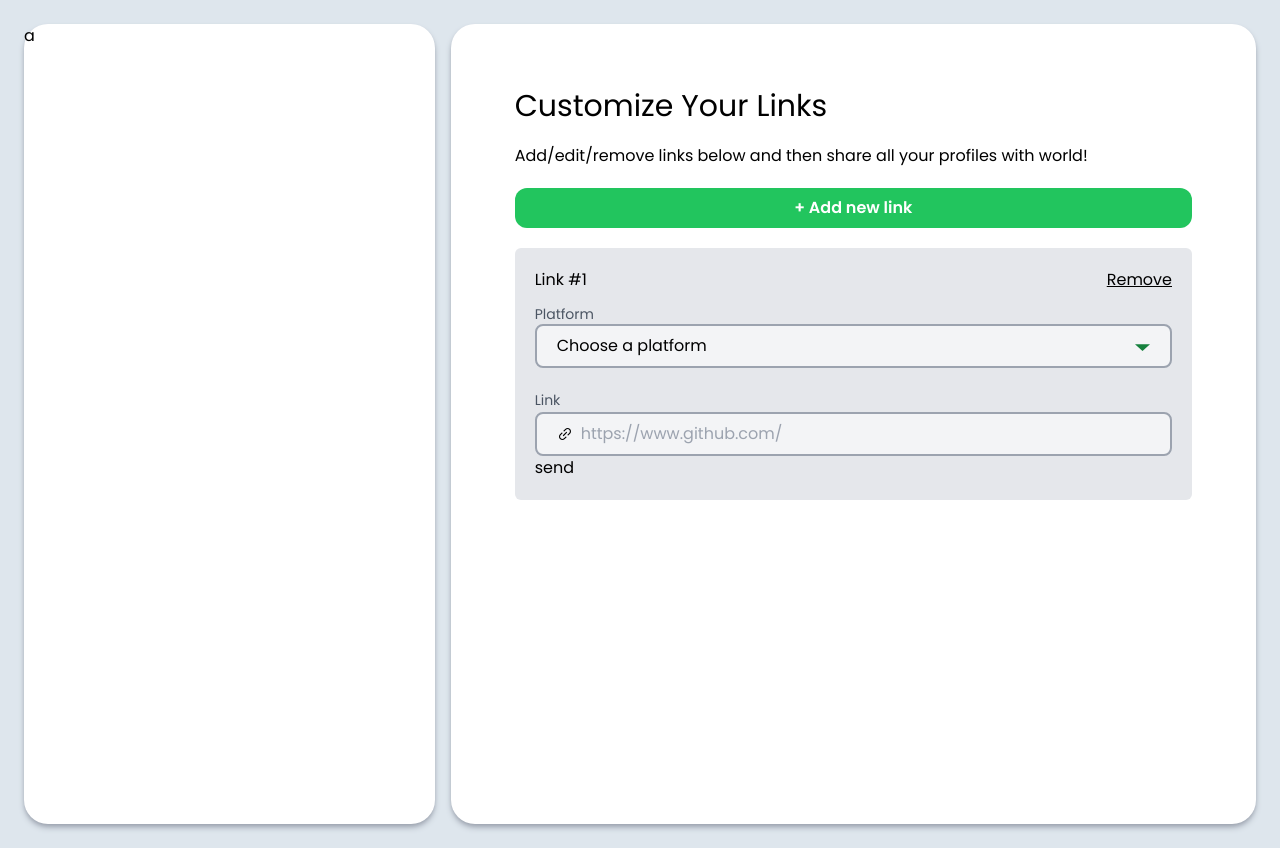
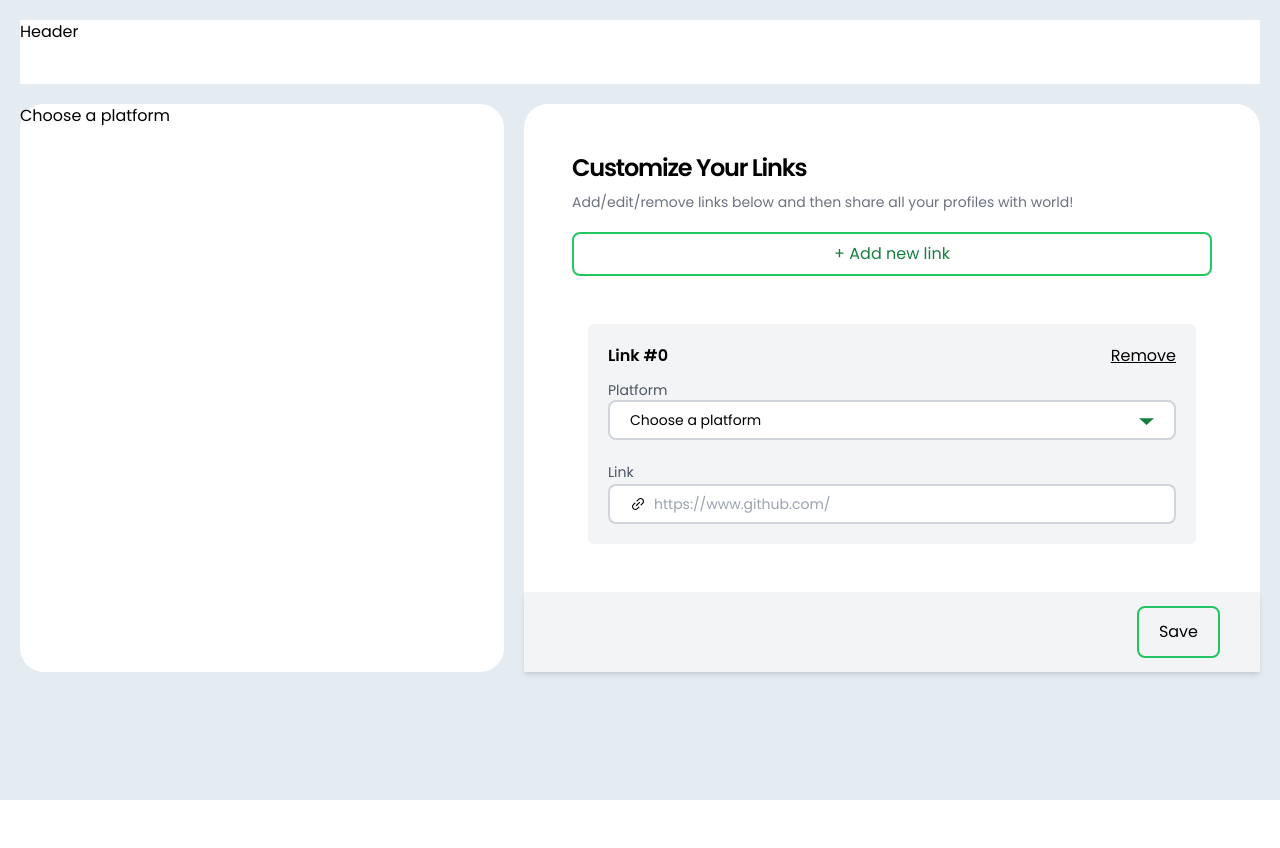
Before and after one commit to tayfunario/link-sharing-app, a Next.js app: page / in a window 1280 px wide. After the commit the page ends 800 px from the top, so only its background shows below. Built offline with nearby package versions, Linux system fonts and the light colour scheme.

Commit message:
some CRUD stuff

```diff
--- a/components/Dashboard.tsx
+++ b/components/Dashboard.tsx
@@ -1,20 +1,81 @@
+import { useState, useEffect } from "react";
 import Linkbox from "./Linkbox";
+import { BsYoutube, BsFacebook, BsInstagram } from "react-icons/bs";
+import { AiFillGithub, AiOutlineTwitter, AiOutlineLink } from "react-icons/ai";
+import { LinkProps } from "../pages";
 
+interface DashboardProps {
+  links: LinkProps[];
+  overrideLinks: (newLinks: LinkProps[]) => void;
+}
 
+export const Dashboard = ({ links, overrideLinks }: DashboardProps) => {
+  const [stagingLinks, setStagingLinks] = useState<LinkProps[]>(links);
+  useEffect(() => {
+    setStagingLinks(links);
+  }, []);
 
-export const Dashboard = () => {
+  const addLink = () => {
+    setStagingLinks([
+      ...stagingLinks,
+      {
+        id: stagingLinks.length,
+        platform: "Choose a platform",
+        url: "",
+        icon: null,
+      },
+    ]);
+  };
+
+  const updateUrl = (index: number, url: string) => {
+    const newLinks = [...stagingLinks];
+    newLinks[index].url = url;
+    setStagingLinks(newLinks);
+  };
+
+  const updatePlatform = (index: number, platform: string) => {
+    const newLinks = [...stagingLinks];
+    newLinks[index].platform = platform;
+    setStagingLinks(newLinks);
+  };
 
   return (
-    <div className="grow h-screen p-16 bg-white rounded-3xl shadow-md shadow-gray-400">
-      <h3 className="text-3xl mb-5 font-normal">Customize Your Links</h3>
-      <p>
-        Add/edit/remove links below and then share all your profiles with world!
-      </p>
-      <button className="bg-green-500 text-white font-semibold w-full py-2 my-5 rounded-xl">
-        + Add new link
-      </button>
+    <div className="relative pb-32 col-span-3 rounded-3xl bg-white">
+      <div className="p-12">
+        <h3 className="text-2xl mb-2 font-semibold tracking-tighter">
+          Customize Your Links
+        </h3>
+        <p className="text-sm text-gray-500">
+          Add/edit/remove links below and then share all your profiles with
+          world!
+        </p>
+        <button
+          className="text-green-700 font-normal w-full py-2 mt-5 rounded-lg border-2 border-green-500"
+          onClick={addLink}
+        >
+          + Add new link
+        </button>
+      </div>
 
-      <Linkbox index={1} />
+      <div className="flex flex-col gap-y-10 px-16">
+        {stagingLinks.map((link, index) => (
+          <Linkbox
+            key={index}
+            index={index}
+            updateUrl={updateUrl}
+            updatePlatform={updatePlatform}
+          />
+        ))}
+      </div>
+
+      <div className="absolute bottom-0 bg-gray-100 w-full h-20 flex justify-end items-center px-10 shadow-md">
+        <button
+          className="px-5 py-3 rounded-lg border-2 border-green-500"
+          onClick={() => overrideLinks(stagingLinks)}
+        >
+          Save
+        </button>
+      </div>
     </div>
   );
 };
--- /dev/null
+++ b/components/Header.tsx
@@ -0,0 +1,5 @@
+import React from "react";
+
+export function Header() {
+  return <div className="col-span-5 h-16 bg-white">Header</div>;
+}
--- a/components/Linkbox.tsx
+++ b/components/Linkbox.tsx
@@ -2,36 +2,44 @@ import { BsYoutube, BsFacebook, BsInstagram } from "react-icons/bs";
 import { AiFillGithub, AiOutlineTwitter, AiOutlineLink } from "react-icons/ai";
 import { motion, AnimatePresence } from "framer-motion";
 import { useState, useEffect } from "react";
+import { LinkProps } from "../pages";
 
 interface LinkboxProps {
   index: number;
+  updateUrl: (index: number, url: string) => void;
+  updatePlatform: (index: number, platform: string) => void;
 }
 
-function Linkbox({ index }: LinkboxProps) {
-  const [isOpen, setIsOpen] = useState(false);
+function Linkbox({ index, updateUrl, updatePlatform }: LinkboxProps) {
   const [chosenPlatform, setChosenPlatform] =
     useState<string>("Choose a platform");
   const [chosenPlatformIcon, setChosenPlatformIcon] = useState(null);
 
   return (
-    <div className="bg-gray-200 mb-12 p-5 rounded-md">
+    <div className="bg-gray-100 p-5 rounded-md">
       <div className="flex justify-between">
-        <span>Link #{index}</span>
+        <span className="font-semibold">Link #{index}</span>
         <span className="underline">Remove</span>
       </div>
 
       <span className="block mt-3 text-sm capitalize text-gray-600">
         Platform
       </span>
+
       <ToggleMenu
-        isOpen={isOpen}
-        setIsOpen={setIsOpen}
+        index={index}
+        updatePlatform={updatePlatform}
         chosenPlatform={chosenPlatform}
         setChosenPlatform={setChosenPlatform}
         chosenPlatformIcon={chosenPlatformIcon}
         setChosenPlatformIcon={setChosenPlatformIcon}
       />
-      <Input chosenPlatform={chosenPlatform} />
+
+      <Input
+        index={index}
+        updateUrl={updateUrl}
+        chosenPlatform={chosenPlatform}
+      />
     </div>
   );
 }
@@ -67,8 +75,8 @@ const liVariants = {
 };
 
 interface ToggleMenuProps {
-  isOpen: boolean;
-  setIsOpen: (isOpen: boolean) => void;
+  index: number;
+  updatePlatform: (index: number, platform: string) => void;
   chosenPlatform: string;
   setChosenPlatform: (chosenPlatform: string) => void;
   chosenPlatformIcon: any;
@@ -76,18 +84,20 @@ interface ToggleMenuProps {
 }
 
 const ToggleMenu = ({
-  isOpen,
-  setIsOpen,
+  index,
+  updatePlatform,
   chosenPlatform,
   setChosenPlatform,
   chosenPlatformIcon,
   setChosenPlatformIcon,
 }: ToggleMenuProps) => {
+  const [isOpen, setIsOpen] = useState(false);
+
   useEffect(() => {
     document.addEventListener("click", (e) => {
       const target = e.target as HTMLElement;
 
-      if (!target.closest("#ul-menu") && !target.closest(".link-btn")) {
+      if (!target.closest("#ul-menu") && !target.closest(`#link-btn${index}`)) {
         setIsOpen(false);
       }
     });
@@ -95,16 +105,25 @@ const ToggleMenu = ({
 
   useEffect(() => {
     if (isOpen) {
-      const btnWidth = document.querySelector(".link-btn")!.clientWidth;
-      const ulElement = document.querySelector("#ul-menu") as HTMLUListElement;
-      ulElement.style.width = `${btnWidth}px`;
+      const btnWidth = document.querySelector(`#link-btn${index}`)!.clientWidth;
+      const ulElements = document.querySelectorAll(
+        "#ul-menu"
+      ) as NodeListOf<HTMLUListElement>;
+      ulElements.forEach((ulElement) => {
+        ulElement.style.width = `${btnWidth}px`;
+      });
     }
   }, [isOpen]);
+
+  useEffect(() => {
+    updatePlatform(index, chosenPlatform);
+  }, [chosenPlatform]);
 
   return (
     <div>
       <motion.button
-        className="link-btn flex justify-between items-center bg-gray-100 px-5 py-2 w-full rounded-lg border-2 border-gray-400"
+        id={`link-btn${index}`}
+        className="flex text-sm justify-between items-center bg-white px-5 py-2 w-full rounded-lg border-2 border-gray-300"
         onClick={() => setIsOpen(!isOpen)}
         whileTap={{ scale: 0.98 }}
       >
@@ -128,7 +147,7 @@ const ToggleMenu = ({
         {isOpen && (
           <motion.ul
             id="ul-menu"
-            className="mt-1 absolute rounded-lg bg-green-600"
+            className="mt-1 absolute rounded-lg bg-green-600 z-10"
             variants={ulVariants}
             initial="initial"
             animate="open"
@@ -196,20 +215,33 @@ const ToggleMenu = ({
   );
 };
 
-const Input = ({ chosenPlatform }: { chosenPlatform: string }) => {
+interface InputProps {
+  index: number;
+  updateUrl: (index: number, url: string) => void;
+  chosenPlatform: string;
+}
+
+const Input = ({ index, chosenPlatform, updateUrl }: InputProps) => {
+  const [url, setUrl] = useState("");
+
+  useEffect(() => {
+    updateUrl(index, url);
+  }, [url]);
+
   return (
     <div className="mt-5">
       <form>
         <label htmlFor="link" className="mt-3 text-sm capitalize text-gray-600">
           Link
         </label>
-        <div className="flex items-center gap-x-2 bg-gray-11 rounded-lg px-5 py-2 bg-gray-100 border-2 border-gray-400">
+        <div className="flex items-center gap-x-2 bg-gray-11 rounded-lg px-5 py-2 bg-white border-2 border-gray-300">
           <AiOutlineLink />
           <input
             required
             type="text"
             id="link"
-            className="grow bg-transparent focus:outline-none"
+            className="grow bg-transparent text-sm focus:outline-none"
+            onChange={(e) => setUrl(e.target.value)}
             placeholder={
               chosenPlatform === "Choose a platform"
                 ? `https://www.github.com/`
@@ -222,7 +254,6 @@ const Input = ({ chosenPlatform }: { chosenPlatform: string }) => {
             }
           />
         </div>
-        <button type="submit">send</button>
       </form>
     </div>
   );
--- a/components/Preview.tsx
+++ b/components/Preview.tsx
@@ -1,7 +1,17 @@
-export const Preview = () => {
+import { LinkProps } from "../pages";
+
+interface PreviewProps {
+  links: LinkProps[];
+}
+
+export const Preview = ({ links }: PreviewProps) => {
   return (
-    <div className="basis-1/3 h-screen bg-white rounded-3xl shadow-md shadow-gray-400">
-      a
+    <div className="col-span-2 max-h-screen bg-white rounded-3xl">
+      {links.map((link) => (
+        <p key={link.id}>
+          {link.icon} {link.platform} {link.url}
+        </p>
+      ))}
     </div>
   );
 };
--- a/pages/index.tsx
+++ b/pages/index.tsx
@@ -1,12 +1,33 @@
+import { useState, useEffect } from "react";
 import { Dashboard } from "../components/Dashboard";
 import { Preview } from "../components/Preview";
+import { Header } from "../components/Header";
+
+export interface LinkProps {
+  id: number;
+  platform: string;
+  url: string;
+  icon: any;
+}
 
 export default function Home() {
+  const [links, setLinks] = useState<LinkProps[]>([
+    { id: 0, platform: "Choose a platform", url: "", icon: null },
+  ]);
+
+  const overrideLinks = (newLinks: LinkProps[]) => {
+    setLinks(newLinks);
+  };
+
   return (
-    <div id="container" className="min-h-screen box-border font-Poppins">
-      <div className="flex p-6 gap-x-4">
-        <Preview />
-        <Dashboard />
+    <div
+      id="container"
+      className="min-h-screen box-border font-Poppins p-5 pb-0"
+    >
+      <div className="grid grid-cols-5 auto-rows-min gap-5">
+        <Header />
+        <Preview links={links} />
+        <Dashboard links={links} overrideLinks={overrideLinks} />
       </div>
     </div>
   );
--- a/styles/globals.css
+++ b/styles/globals.css
@@ -5,7 +5,7 @@
 @tailwind utilities;
 
 :root {
-  --grey-1: hsl(210, 30%, 97%);
+  --grey-1: hsl(210, 30%, 92%);
   --grey-2: hsl(210, 30%, 90%);
   --grey-3: hsl(210, 40%, 80%);
   --grey-4: hsl(210, 30%, 65%);
@@ -16,5 +16,5 @@
 }
 
 #container {
-  background-color: var(--grey-2);
+  background-color: var(--grey-1);
 }
```
